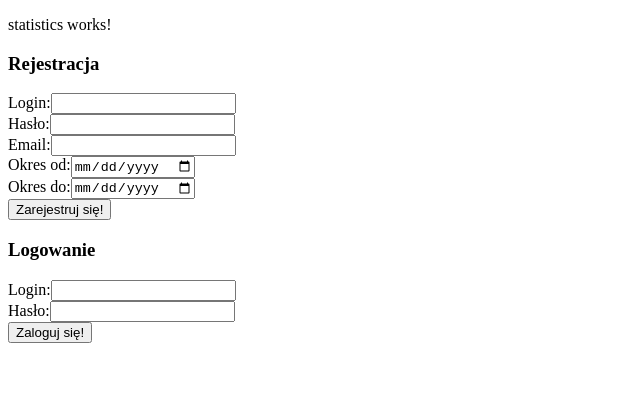
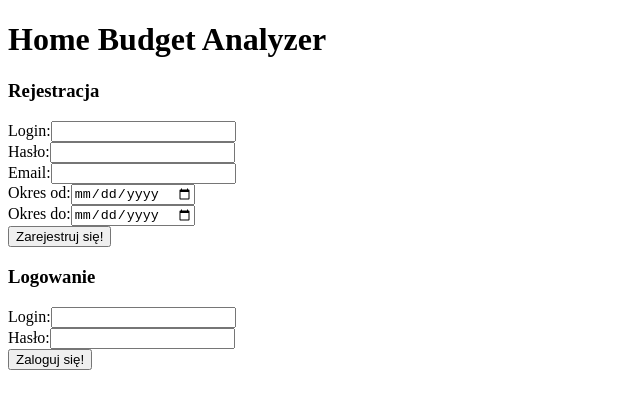
Before and after one commit to Xartras/HBA_Project, an Angular app: page / in a window 1280 px wide. Shown: the top 408 px of the page, without its empty margins (0-640 px from the left). Built offline with nearby package versions, Linux system fonts and the light colour scheme.

Commit message:
Upd log-reg, app comps, add home-page comp

```diff
--- a/src/app/app.component.html
+++ b/src/app/app.component.html
@@ -1,11 +1 @@
-<div class="container">
-    <div>
-        <app-statistics></app-statistics>
-    </div>
-
-    <div>
-        <app-log-reg-form></app-log-reg-form>
-    </div>
-
-
-</div>
+<app-log-reg-form></app-log-reg-form>
--- a/src/app/app.module.ts
+++ b/src/app/app.module.ts
@@ -15,6 +15,7 @@ import { MenuItemComponent } from './menu/menuitem.component';
 import { StatisticsComponent } from './statistics/statistics.component';
 import { TransactionsComponent } from './transactions/transactions.component';
 import { WerehouseComponent } from './werehouse/werehouse.component';
+import { HomePageComponent } from './home-page/home-page.component';
 
 @NgModule({
   declarations: [
@@ -27,7 +28,8 @@ import { WerehouseComponent } from './werehouse/werehouse.component';
     MenuItemComponent,
     StatisticsComponent,
     TransactionsComponent,
-    WerehouseComponent
+    WerehouseComponent,
+    HomePageComponent
   ],
   imports: [
     BrowserModule,
--- a/src/app/header/header.component.html
+++ b/src/app/header/header.component.html
@@ -1 +1,3 @@
-<div>ABC</div>
+<div>
+    <h1>Home Budget Analyzer</h1>
+</div>
--- /dev/null
+++ b/src/app/home-page/home-page.component.html
@@ -0,0 +1,6 @@
+<div>
+    <div>
+      <app-header></app-header>
+    </div>
+
+</div>
--- /dev/null
+++ b/src/app/home-page/home-page.component.ts
@@ -0,0 +1,15 @@
+import { Component, OnInit } from '@angular/core';
+
+@Component({
+  selector: 'app-home-page',
+  templateUrl: './home-page.component.html',
+  styleUrls: ['./home-page.component.css']
+})
+export class HomePageComponent implements OnInit {
+
+  constructor() { }
+
+  ngOnInit() {
+  }
+
+}
--- a/src/app/log-reg-form/log-reg-form.component.html
+++ b/src/app/log-reg-form/log-reg-form.component.html
@@ -1,4 +1,6 @@
 <div>
+  <app-header></app-header>
+
   <div>
     <h3>Rejestracja</h3>
     <form #rejestracja="ngForm" (ngSubmit)="btnZarejestruj(rejestracja.value)">
```
Also changed, not shown: src/app/home-page/home-page.component.css (added), 1 other file (tests, documents, lock files or other folders).
